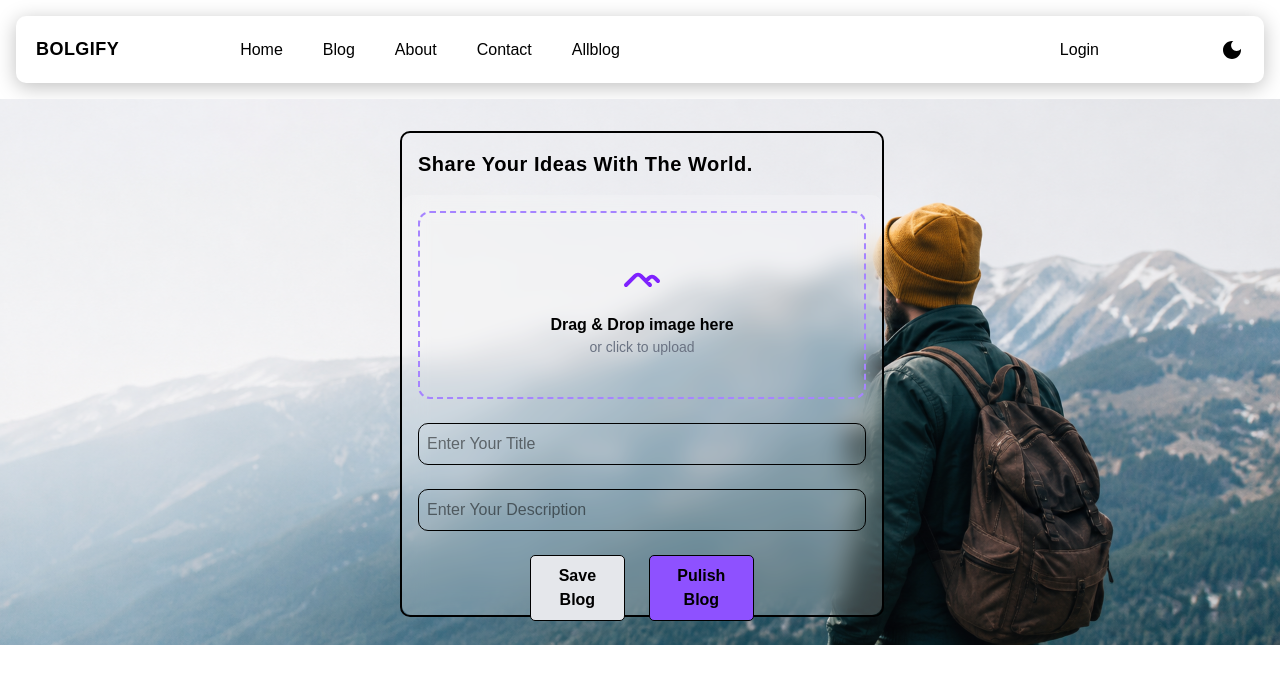
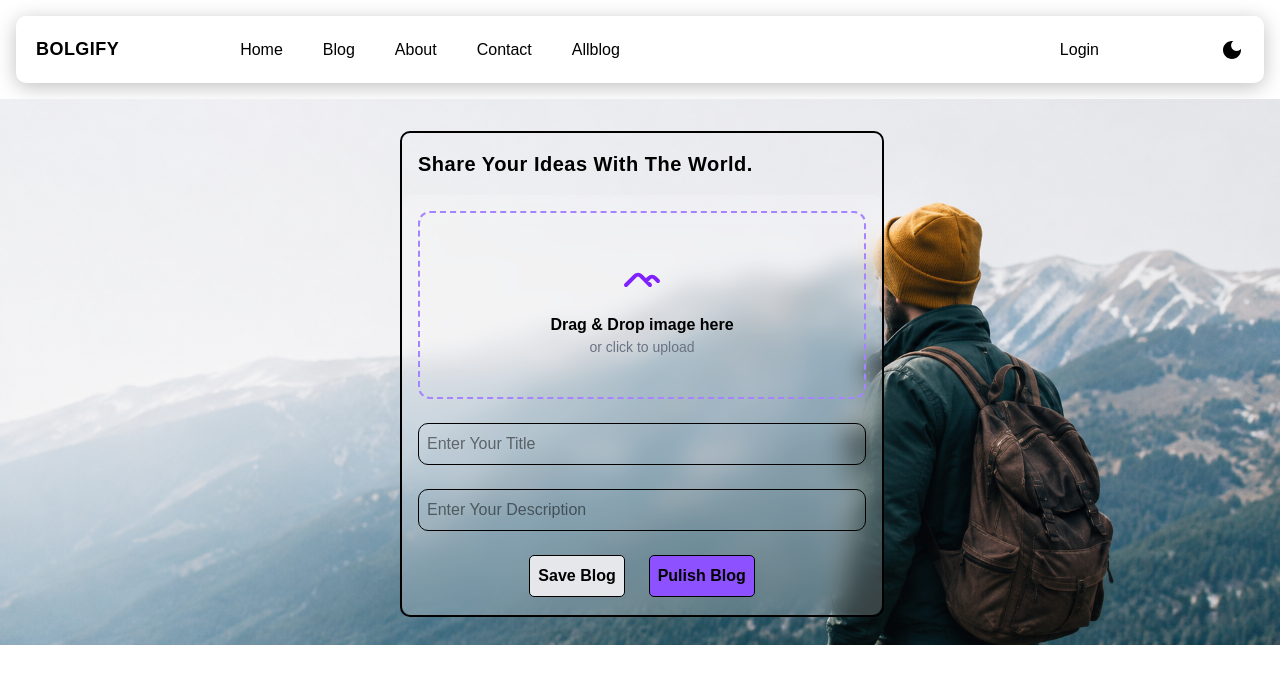
Before and after one commit to rahulrat-hub/blogify, a React app in the folder frontend/: page /blog in a window 1280 px wide. Shown: the top 684 px of the page. Built offline with nearby package versions, Linux system fonts and the light colour scheme; the HTML template or start-up script is replaced by a standard one.

Commit message:
blog edit

```diff
--- a/frontend/src/pages/Blog.jsx
+++ b/frontend/src/pages/Blog.jsx
@@ -89,7 +89,7 @@ console.log(blogdetail)
             onChange={(e)=>setDescription(e.target.value)}
           />
 
-          <div className="flex gap-6 px-28">
+          <div className="flex gap-6 justify-center">
             <button className="border rounded-[5px] p-2 font-bold bg-gray-200 cursor-pointer">Save Blog</button>
 
           <button className="border rounded-[5px] p-2 bg-violet-500 font-bold cursor-pointer">Pulish Blog</button>
```
